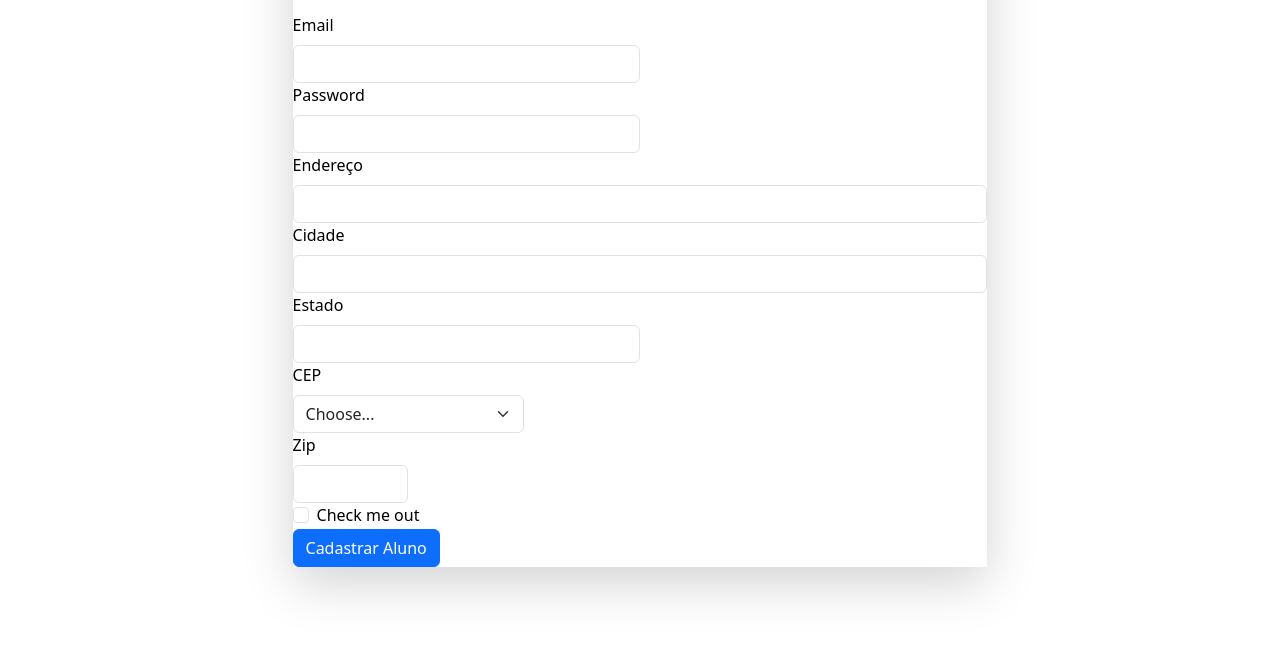
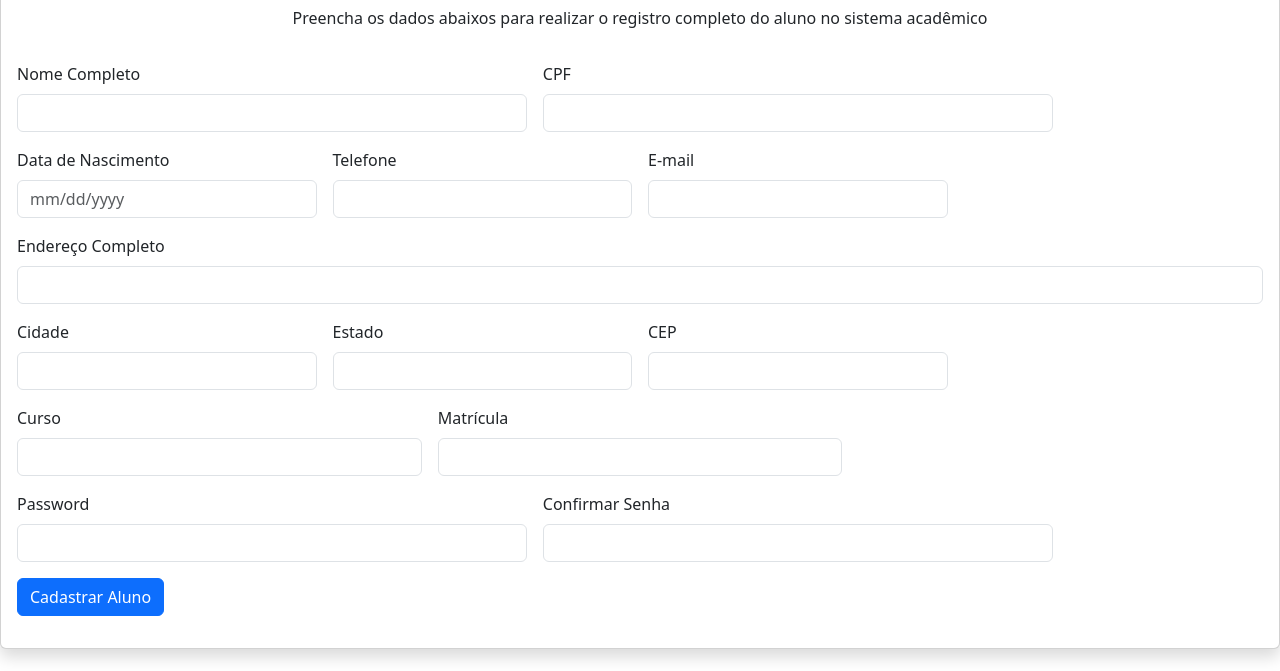
Before and after one commit to gabrielribeiro-code/tela_cadastro_aluno_bootstrap, a plain HTML site: page index.html in a window 1280 px wide. Shown: the part 129-800 px from the top of the page. Drawn offline with nearby package versions, Linux system fonts and the light colour scheme.

Commit message:
feat: alterações no meu formluário, adicionei todos os campos do formulário.

```diff
--- a/index.html
+++ b/index.html
@@ -1,96 +1,100 @@
 <html lang="en">
+
 <head>
     <meta charset="UTF-8">
     <meta name="viewport" content="width=device-width, initial-scale=1.0">
     <title>Tela de Cadastro de Aluno com Bootstrap </title>
-     <link href="https://cdn.jsdelivr.net/npm/bootstrap@5.3.8/dist/css/bootstrap.min.css" rel="stylesheet" integrity="sha384-sRIl4kxILFvY47J16cr9ZwB07vP4J8+LH7qKQnuqkuIAvNWLzeN8tE5YBujZqJLB" crossorigin="anonymous">
+    <link href="https://cdn.jsdelivr.net/npm/bootstrap@5.3.8/dist/css/bootstrap.min.css" rel="stylesheet"
+        integrity="sha384-sRIl4kxILFvY47J16cr9ZwB07vP4J8+LH7qKQnuqkuIAvNWLzeN8tE5YBujZqJLB" crossorigin="anonymous">
 
 </head>
+
 <body class="bg-body text-black">
 
     <main class="mt-5">
 
         <div class="d-flex justify-content-center align-items-center ">
+            <div class="card shadow">
+                <div class="card-body">
 
-        <form id="form-login" class="shadow-lg">
+                    <form id="form-login" class=" row g-3">
                         <h2 id="titulo" class="text-center mb-3">Cadastro Aluno</h2>
 
-            <p class="text-center mb-3"> Preencha os dados abaixos para realizar o registro completo do aluno no sistema acadêmico</p>
+                        <p class="text-center mb-3"> Preencha os dados abaixos para realizar o registro completo do
+                            aluno no sistema acadêmico</p>
 
-                <form class="row g-3">
-  <div class="col-md-6">
-    <label for="inputEmail4" class="form-label">Email</label>
-    <input type="email" class="form-control" id="inputEmail4">
+                            <div class="col-md-5">
+                            <label for="nome" class="form-label">Nome Completo</label>
+                            <input type="text" class="form-control" id="nome">
                         </div>
-  <div class="col-md-6">
-    <label for="inputPassword4" class="form-label">Password</label>
-    <input type="password" class="form-control" id="inputPassword4">
+
+                        <div class="col-md-5">
+                            <label for="cpf" class="form-label">CPF</label>
+                            <input type="text" class="form-control" id="cpf">
                         </div>
-  <div class="col-12">
-    <label for="inputAddress" class="form-label">Endereço</label>
-    <input type="text" class="form-control" id="inputAddress" ">
+
+                        <div class="col-md-3">
+                            <label for="dataNascimento" class="form-label">Data de Nascimento</label>
+                            <input type="number" class="form-control" id="dataNascimento" placeholder="mm/dd/yyyy">
                         </div>
-  <div class="col-12">
-    <label for="inputAddress2" class="form-label">Cidade</label>
-    <input type="text" class="form-control" id="inputAddress2">
+
+                        <div class="col-md-3">
+                            <label for="telefone" class="form-label">Telefone</label>
+                            <input type="tel" class="form-control" id="telefone">
                         </div>
-  <div class="col-md-6">
-    <label for="inputCity" class="form-label">Estado</label>
-    <input type="text" class="form-control" id="inputCity">
-  </div>
-  <div class="col-md-4">
-    <label for="inputState" class="form-label">CEP</label>
-    <select id="inputState" class="form-select">
-      <option selected>Choose...</option>
-      <option>...</option>
-    </select>
-  </div>
-  <div class="col-md-2">
-    <label for="inputZip" class="form-label">Zip</label>
-    <input type="text" class="form-control" id="inputZip">
-  </div>
-  <div class="col-12">
-    <div class="form-check">
-      <input class="form-check-input" type="checkbox" id="gridCheck">
-      <label class="form-check-label" for="gridCheck">
-        Check me out
-      </label>
-    </div>
-  </div>
-  <div class="col-12">
-    <button type="submit" class="btn btn-primary">Cadastrar Aluno</button>
-  </div>
+                         <div class="col-md-3">
+                            <label for="email" class="form-label">E-mail</label>
+                            <input type="email" class="form-control" id="email">
                         </div>
 
 
 
-            </form>
+                        <div class="col-12">
+                            <label for="inputAddress" class="form-label">Endereço Completo</label>
+                            <input type="text" class="form-control" id="inputAddress">
+                    </div>
+                    <div class=" col-md-3">
+                            <label for="inputAddress2" class="form-label">Cidade</label>
+                            <input type="text" class="form-control" id="inputCidade">
+                        </div>
+                        <div class="col-md-3">
+                            <label for="inputEstado" class="form-label">Estado</label>
+                            <input type="text" class="form-control" id="inputEstado">
+                        </div>
+                        <div class="col-md-3">
+                            <label for="inputCEP" class="form-label">CEP</label>
+                            <input type="text" class="form-control" id="inputCEP">
+                </div>
 
+                <div class="col-md-4">
+                            <label for="curso" class="form-label">Curso</label>
+                            <input type="text" class="form-control" id="curso">
+                        </div>
 
-
-
-
-
-
-
-
-
-
-
-
-
-
-
-
-
-
-
-
-
-
+                       <div class="col-md-4">
+                            <label for="matricula" class="form-label">Matrícula</label>
+                            <input type="text" class="form-control" id="matricula">
                         </div>
 
 
+                <div class="col-md-5">
+                            <label for="inputPassword4" class="form-label">Password</label>
+                            <input type="password" class="form-control" id="inputPassword4">
+                        </div>
+
+
+                <div class="col-md-5">
+                            <label for="confirmarSenha" class="form-label">Confirmar Senha</label>
+                            <input type="password" class="form-control" id="confirmarSenha">
+                        </div>
+
+                 <div class="col-12">
+            <button type="submit" class="btn btn-primary">Cadastrar Aluno</button>
+        </div>
+</form>
+            </div>
+        </div>
+        </div>
 
 
     </main>
@@ -98,9 +102,12 @@
 
 
 
-<script src="https://cdn.jsdelivr.net/npm/bootstrap@5.3.8/dist/js/bootstrap.bundle.min.js" integrity="sha384-FKyoEForCGlyvwx9Hj09JcYn3nv7wiPVlz7YYwJrWVcXK/BmnVDxM+D2scQbITxI" crossorigin="anonymous"></script>
+    <script src="https://cdn.jsdelivr.net/npm/bootstrap@5.3.8/dist/js/bootstrap.bundle.min.js"
+        integrity="sha384-FKyoEForCGlyvwx9Hj09JcYn3nv7wiPVlz7YYwJrWVcXK/BmnVDxM+D2scQbITxI"
+        crossorigin="anonymous"></script>
 
     <script src="scripts/script.js"> </script>
 
 </body>
+
 </html>
```
Lines whose indentation alone changed are shown as unchanged.
